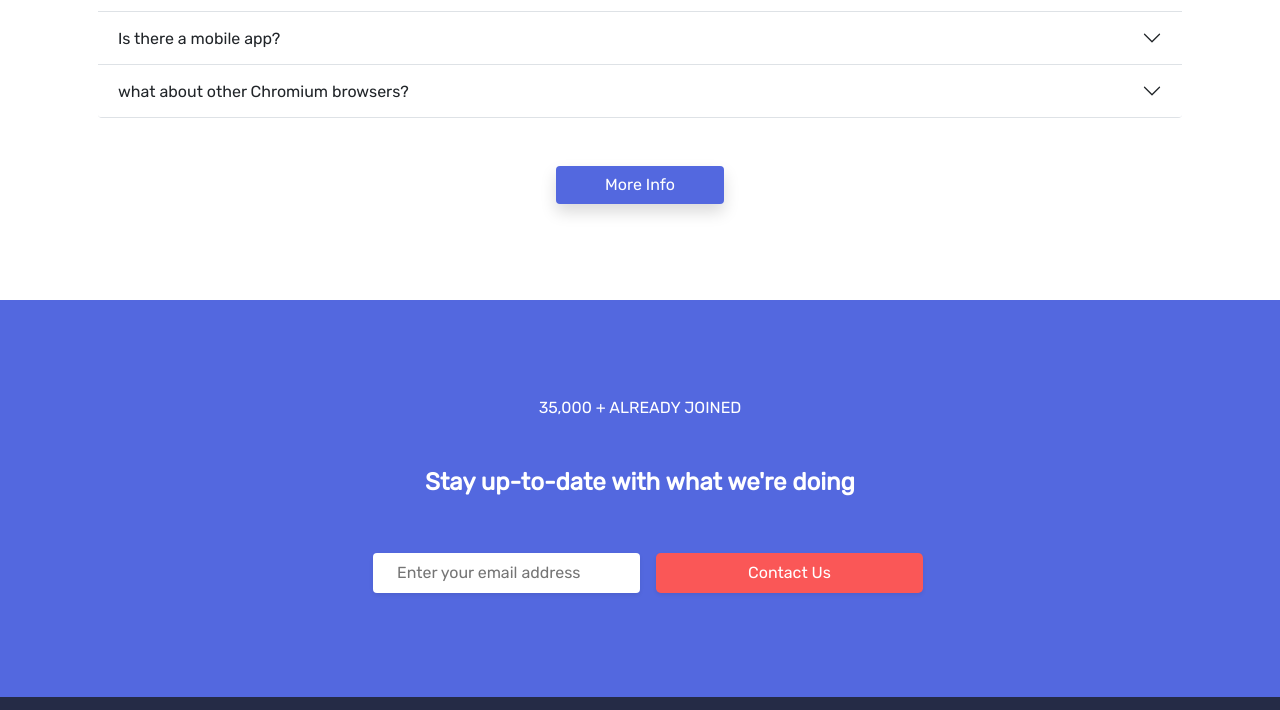
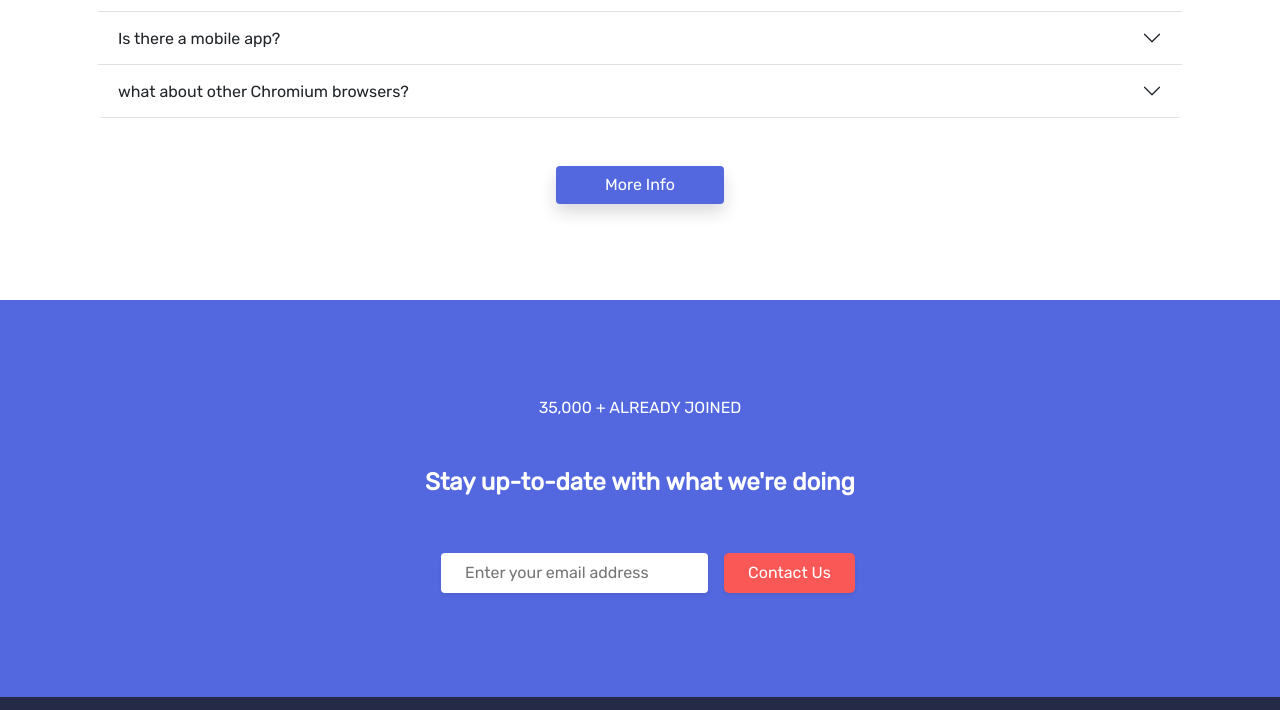
Before and after one commit to favourdev1/bookmark-landing-page-Frontendmentor, a plain HTML site: page index.html in a window 1280 px wide. Shown: the part 2068-2778 px from the top of the page. Drawn offline with Linux system fonts and the light colour scheme.

Commit message:
Fixed button problem

```diff
--- a/index.html
+++ b/index.html
@@ -305,7 +305,7 @@
         <h4 class="text-white fw-bold">Stay up-to-date with what we're doing</h4>
         <form action="#" method="post" class="my-4 py-4 d-block d-md-flex justify-content-center">
             <input type="text" placeholder="Enter your email address" class="p-2 px-4 rounded border-0 shadow-sm my-2 mx-3 ">
-            <input type="btn" value="Contact Us" class="btn   p-2 px-4   my-2 mx -3 text-white text-center soft-red fs-6 border-0 rounded-3 shadow-sm">
+            <input type="button" value="Contact Us" class="btn   p-2 px-4   my-2 mx -3 text-white text-center soft-red fs-6 border-0 rounded-3 shadow-sm">
         </form>
     </div>
 
```
